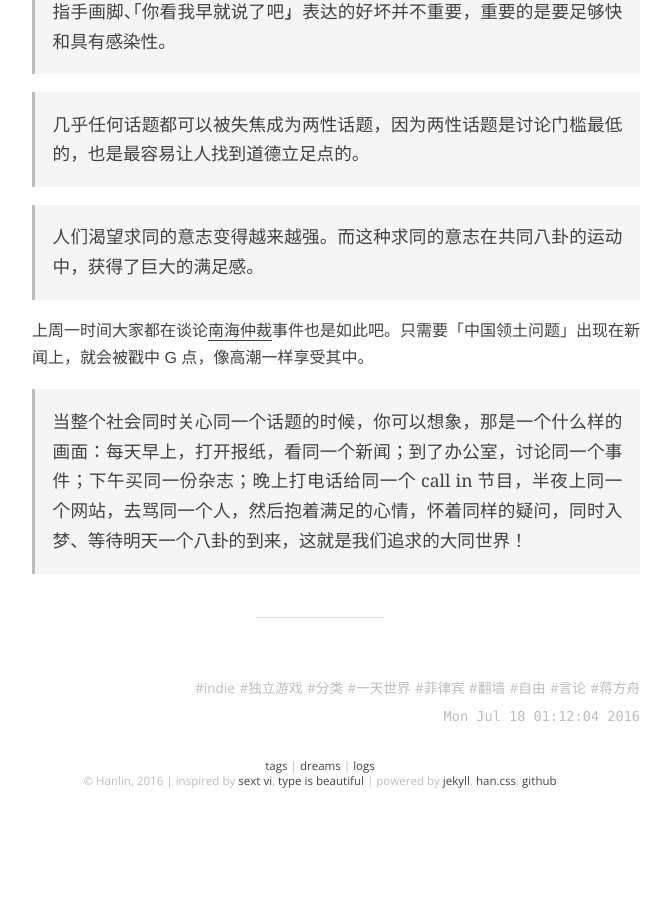
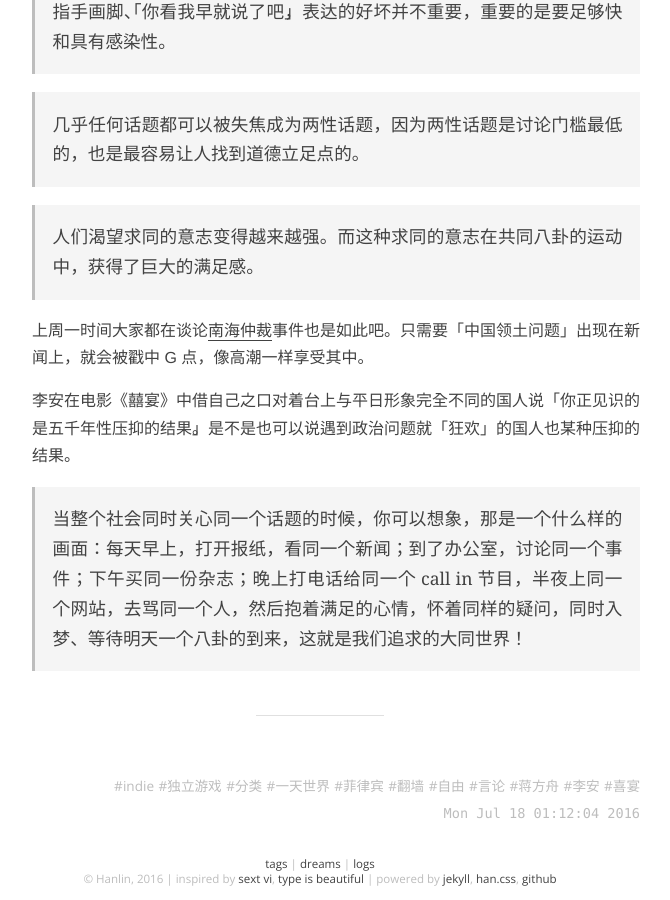
Before and after one commit to onion7878/word, a Jekyll site: the page built from _posts/logs/2016-04-11-29.md, in a window 1280 px wide and 900 px high, scrolled down 1143 px. Shown: the whole window, without its empty margins (320-990 px from the left). Built offline with Jekyll 4.4.1, drawn with Linux system fonts in a browser that asks for light colours; before the commit the page ends 1945 px from its top, so only the background shows below that.

Commit message:
more content

```diff
--- a/_posts/logs/2016-04-11-29.md
+++ b/_posts/logs/2016-04-11-29.md
@@ -4,7 +4,7 @@ layout: post
 title:  2016 年 29 周
 date: 16-07-18 01:12:04
 categories: [log]
-tags: [indie, 独立游戏, 分类, 一天世界, 菲律宾, 翻墙, 自由, 言论, 蒋方舟]
+tags: [indie, 独立游戏, 分类, 一天世界, 菲律宾, 翻墙, 自由, 言论, 蒋方舟, 李安, 喜宴]
 
 ---
 
@@ -39,6 +39,8 @@ tags: [indie, 独立游戏, 分类, 一天世界, 菲律宾, 翻墙, 自由, 言
 
 	上周一时间大家都在谈论[南海仲裁](https://zh.wikipedia.org/wiki/菲律賓控告中國案)事件也是如此吧。只需要「中国领土问题」出现在新闻上，就会被戳中 G 点，像高潮一样享受其中。
 
+	李安在电影《囍宴》中借自己之口对着台上与平日形象完全不同的国人说「你正见识的是五千年性压抑的结果」。是不是也可以说遇到政治问题就「狂欢」的国人也某种压抑的结果。
+
 	> 当整个社会同时关心同一个话题的时候，你可以想象，那是一个什么样的画面：每天早上，打开报纸，看同一个新闻；到了办公室，讨论同一个事件；下午买同一份杂志；晚上打电话给同一个call in节目，半夜上同一个网站，去骂同一个人，然后抱着满足的心情，怀着同样的疑问，同时入梦、等待明天一个八卦的到来，这就是我们追求的大同世界！
 
 
```
